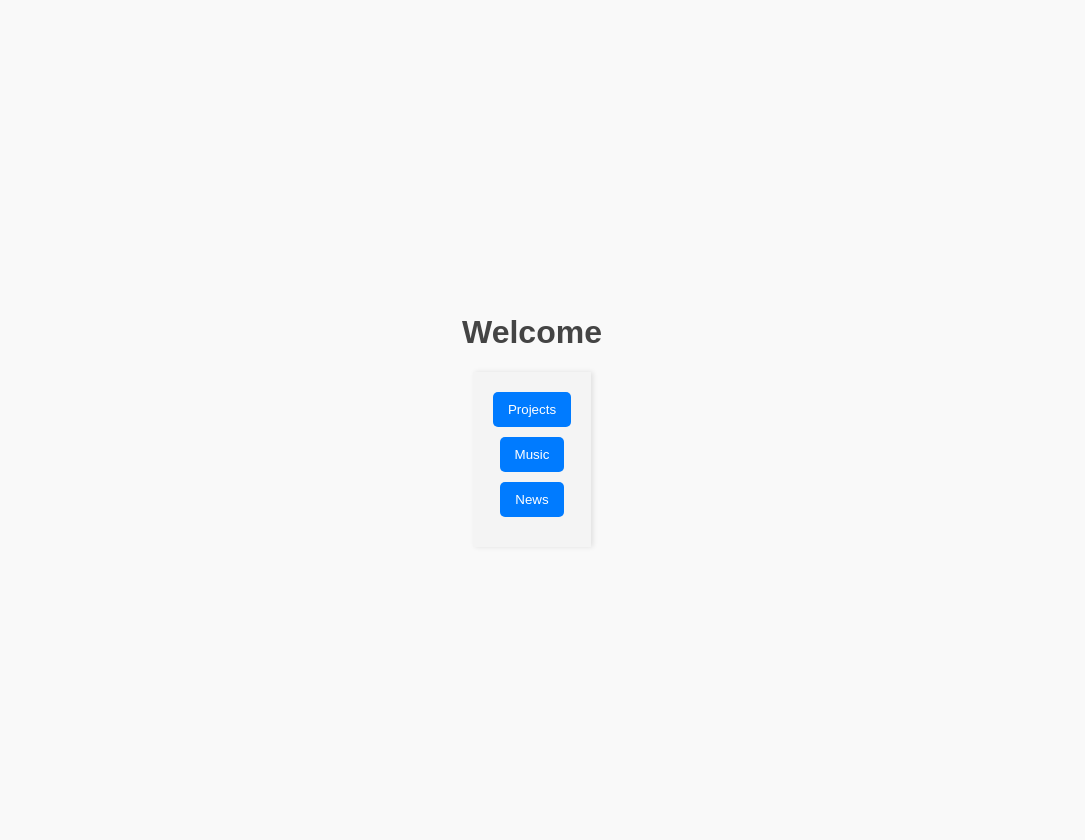
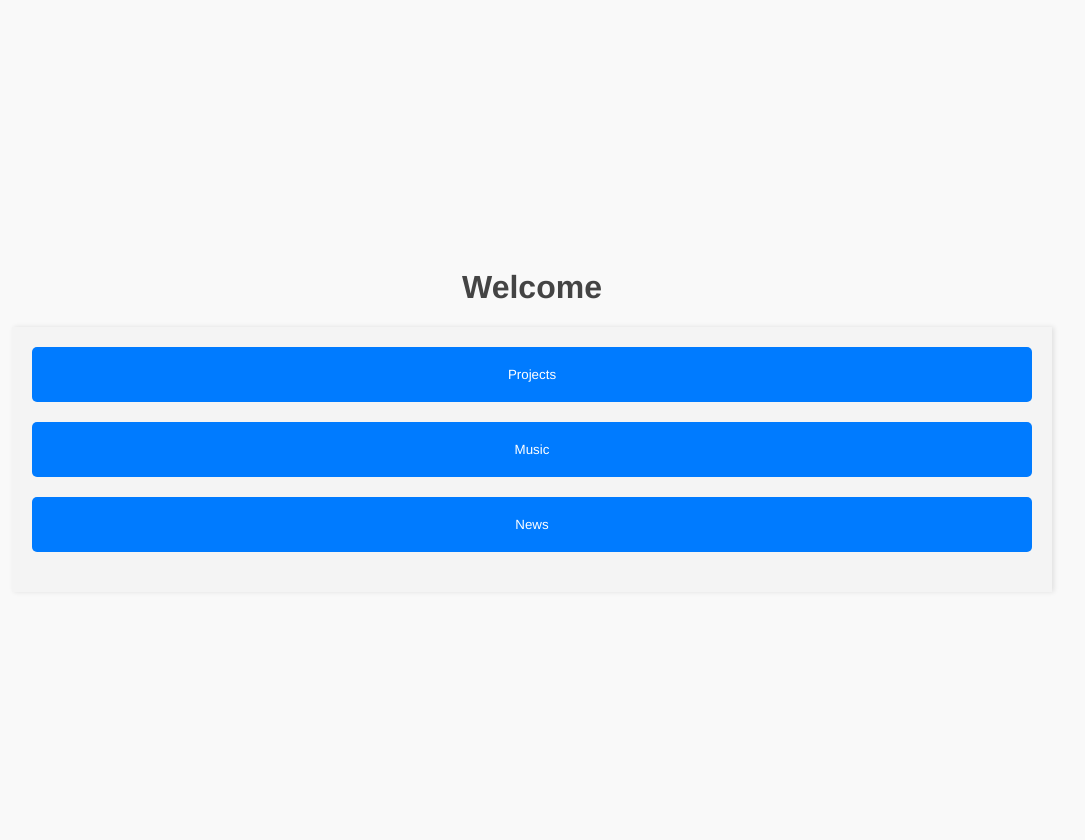
Before and after one commit to eburch521/eburch521.github.io, a PHP site: page / in a window 1280 px wide. Shown: the whole page, without its empty margins (108-1193 px from the left). Run offline with PHP 8.4, Linux system fonts and the light colour scheme.

Commit message:
consoleupdate

```diff
--- a/index.html
+++ b/index.html
@@ -9,7 +9,7 @@
 <body>
     <h1>Welcome</h1>
     <div id="sidebar">
-        <div id="projects-container">
+        <div id="projects-container" class="container">
             <button id="projects-btn" class="toggle-btn">Projects</button>
             <div class="projects-links hidden">
                 <a class="links" href="drumMachine2/drumMachine2.html">JS-9 drumMachine</a>
@@ -18,7 +18,7 @@
             </div>
         </div>
 
-        <div id="music-container">
+        <div id="music-container" class="container">
             <button id="music-btn" class="toggle-btn">Music</button>
             <div class="music-links hidden">
                 <a class="links" href="https://eburch.bandcamp.com">E. Burch Bandcamp</a>
@@ -26,10 +26,12 @@
             </div>
         </div>
 
-        <div id="news-container">
+        <div id="news-container" class="container">
             <button id="news-btn" class="toggle-btn">News</button>
             <div class="news-links hidden">
-                <a class="links" href="https://eburch.bandcamp.com">Bandcamp</a>
+                <br><br>
+                 <a class="links">Nothing here yet!</a>
+                 <br><br>
             </div>
         </div>
     <script src="index.js"></script>
--- a/spotify/script.js
+++ b/spotify/script.js
@@ -31,7 +31,7 @@ try {
 
 		//display monthly listeners
 		const monthlyListeners = document.createElement('div');
-		monthlyListeners.innerText = `Followers: ${data.monthlyListeners}`;
+		monthlyListeners.innerText = `Monthly Listeners: ${data.monthlyListeners}`;
 		dataDisplay.appendChild(monthlyListeners);
 
 		//create list of top 5 cities
--- a/style.css
+++ b/style.css
@@ -1,5 +1,5 @@
 body {
-    font-family: Arial, sans-serif;
+    font-family: Helvetica, sans-serif;
     margin: 20px;
     padding: 0;
     background-color: #f9f9f9;
@@ -31,10 +31,12 @@ h1 {
 }
 
 .toggle-btn {
+    font-family: Helvetica, sans-serif;
     background-color: #007bff;
     color: white;
     border: none;
-    padding: 10px 15px;
+    padding: 20px;
+    width: 1000px;
     cursor: pointer;
     border-radius: 5px;
     margin: 0 auto 10px auto;
@@ -46,24 +48,33 @@ h1 {
 .news-links {
     display: flex;
     flex-direction: column;
-    gap: 10px;
+    margin: 10px;
     padding: 20px;
     background: #fff;
     border: 1px solid #ddd;
     border-radius: 8px;
     box-shadow: 0 2px 4px rgba(0, 0, 0, 0.1);
     align-items: center;
-    justify-content: center;
+    justify-content: center; /* Center links vertically */
+    opacity: 1;
+    max-height: 500px;
+    transition: opacity 0.4s ease, max-height 0.4s ease;
+    overflow: hidden;
 }
 
 .hidden {
-    display: none;
+    opacity: 0;
+    max-height: 0;
+    pointer-events: none;
+    padding: 0 20px;
+    border-width: 0;
+    /* Keep display: flex for animation, hide visually */
 }
 
 .links {
     color: #007bff;
     text-decoration: none;
     margin-bottom: 10px;
-    font-style: oblique;
+    font-style: bold;
     text-align: center;
 }
```
